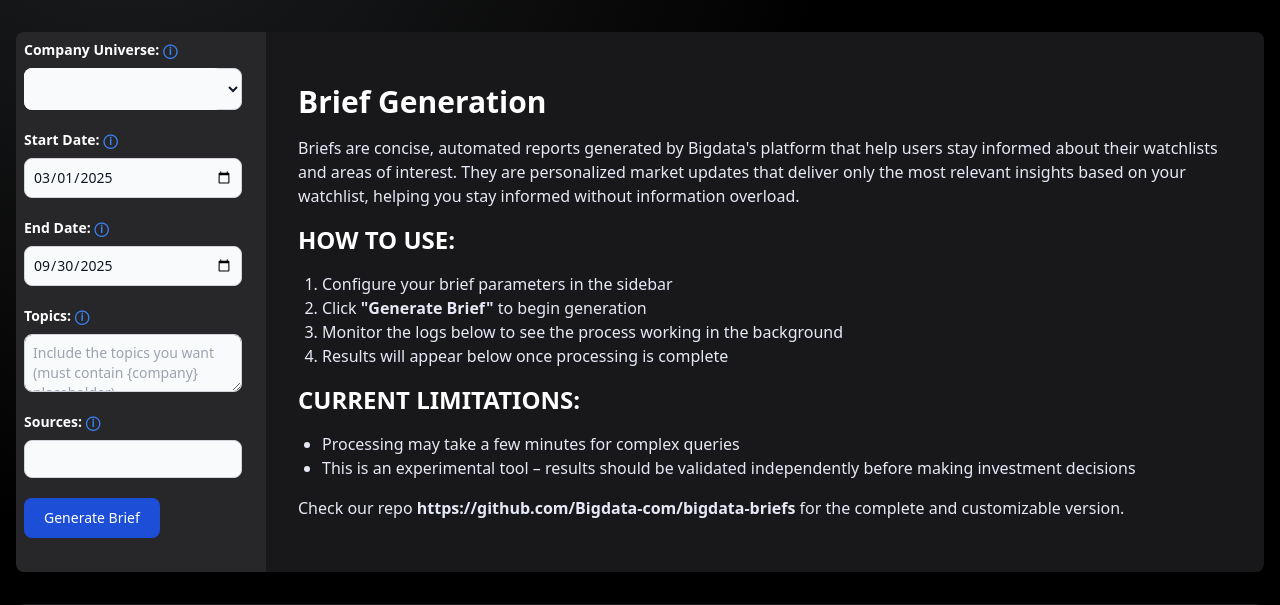
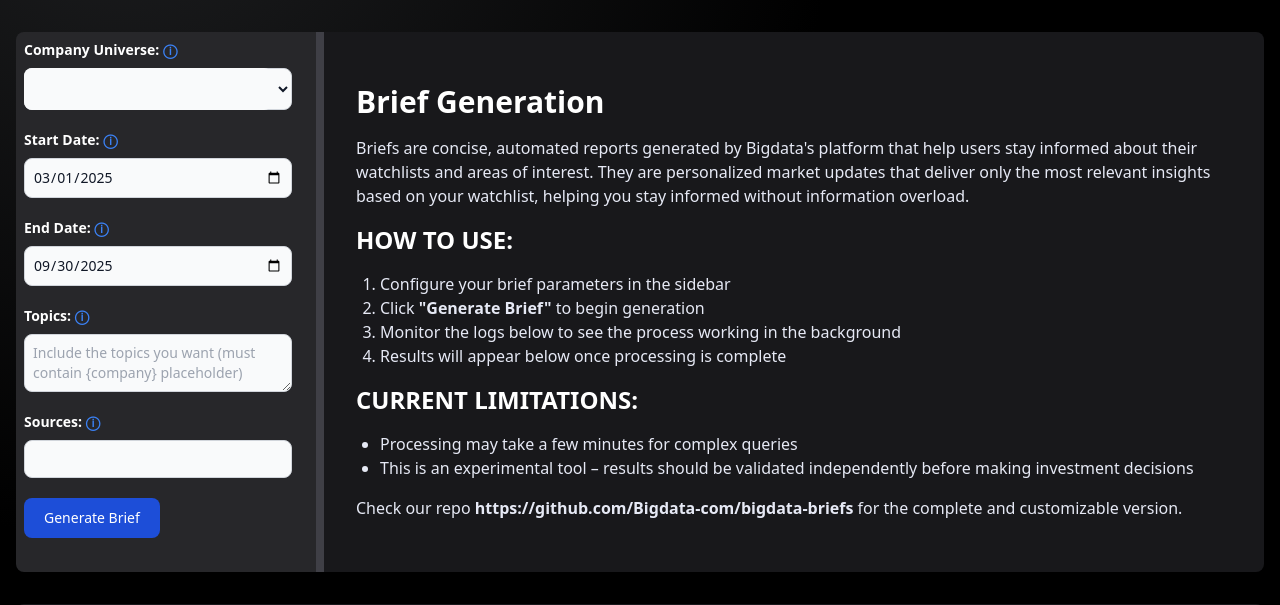
Before and after one commit to Bigdata-com/bigdata-briefs, a Python web app: template bigdata_briefs/templates/api/index.html.jinja in a window 1280 px wide. Shown: the part 73-678 px from the top of the page. Run offline with Jinja, Linux system fonts and the light colour scheme; the template is opened without the code that fills it, so the values that code supplies are empty; some libraries are stand-ins or nearby versions.

Commit message:
Make sidebar resizable

```diff
--- a/bigdata_briefs/templates/api/index.html.jinja
+++ b/bigdata_briefs/templates/api/index.html.jinja
@@ -4,7 +4,7 @@
 <div id="infoModalsContainer"></div>
 <div class="flex flex-row w-full min-h-[500px]">
   <!-- Left: Form -->
-  <div class="w-1/6 min-w-[250px] pr-6 bg-zinc-800 pl-2 rounded-l-lg pt-2 pb-2 text-sm">
+  <div id="sidebar" class="min-w-[150px] max-w-[600px] w-[300px] pr-6 bg-zinc-800 pl-2 rounded-l-lg pt-2 pb-2 text-sm transition-all duration-100 ease-in-out">
     <div class="overflow-y-auto">
       <form id="briefForm" autocomplete="off" class="sticky top-0 z-10">
 
@@ -102,8 +102,10 @@
     <div id="spinner" class="hidden p-2.5">⏳ Running...</div>
 
   </div>
+  <!-- Drag bar -->
+  <div id="dragbar" class="w-2 cursor-ew-resize bg-zinc-700 hover:bg-blue-500 transition-colors duration-100 ease-in-out z-20" style="position: relative;"></div>
   <!-- Right: Output -->
-  <div class="w-5/6 min-w-[300px] bg-zinc-900 p-8 rounded-r-lg">
+  <div id="outputarea" class="flex-1 min-w-[300px] bg-zinc-900 p-8 rounded-r-lg transition-all duration-100 ease-in-out">
     <button id="showJsonBtn"
       class="text-white bg-blue-700 hover:bg-blue-800 focus:ring-4 focus:outline-none focus:ring-blue-300 font-medium rounded-lg text-md w-full sm:w-auto px-5 py-2.5 text-center mb-4"
       style="display:none;">Show raw JSON</button>
@@ -161,6 +163,37 @@
   </div>
 </div>
 
+<script> // Resizable sidebar logic
+document.addEventListener('DOMContentLoaded', function() {
+  const dragbar = document.getElementById('dragbar');
+  const sidebar = document.getElementById('sidebar');
+  const outputarea = document.getElementById('outputarea');
+  let dragging = false;
+
+  dragbar.addEventListener('mousedown', function(e) {
+    dragging = true;
+    document.body.classList.add('cursor-ew-resize');
+    document.body.style.userSelect = 'none';
+  });
+
+  document.addEventListener('mousemove', function(e) {
+    if (!dragging) return;
+    const minSidebar = 250;
+    const maxSidebar = 600;
+    let newWidth = Math.min(Math.max(e.clientX - sidebar.getBoundingClientRect().left, minSidebar), maxSidebar);
+    sidebar.style.width = newWidth + 'px';
+    // outputarea will flex to fill remaining space
+  });
+
+  document.addEventListener('mouseup', function(e) {
+    if (dragging) {
+      dragging = false;
+      document.body.classList.remove('cursor-ew-resize');
+      document.body.style.userSelect = '';
+    }
+  });
+});
+</script>
 <script>
   // Info modal content for each label
   const infoContents = {
```
